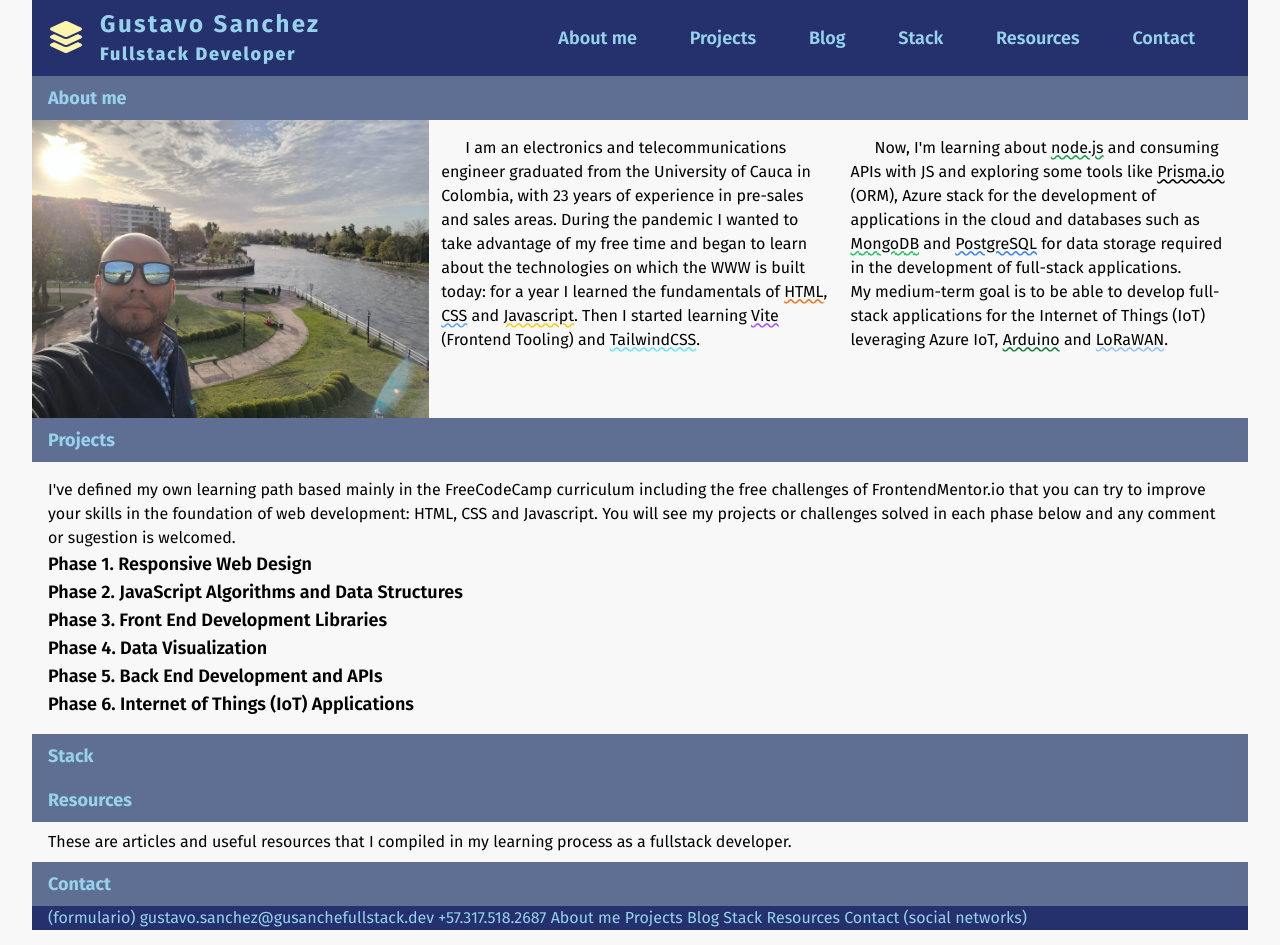
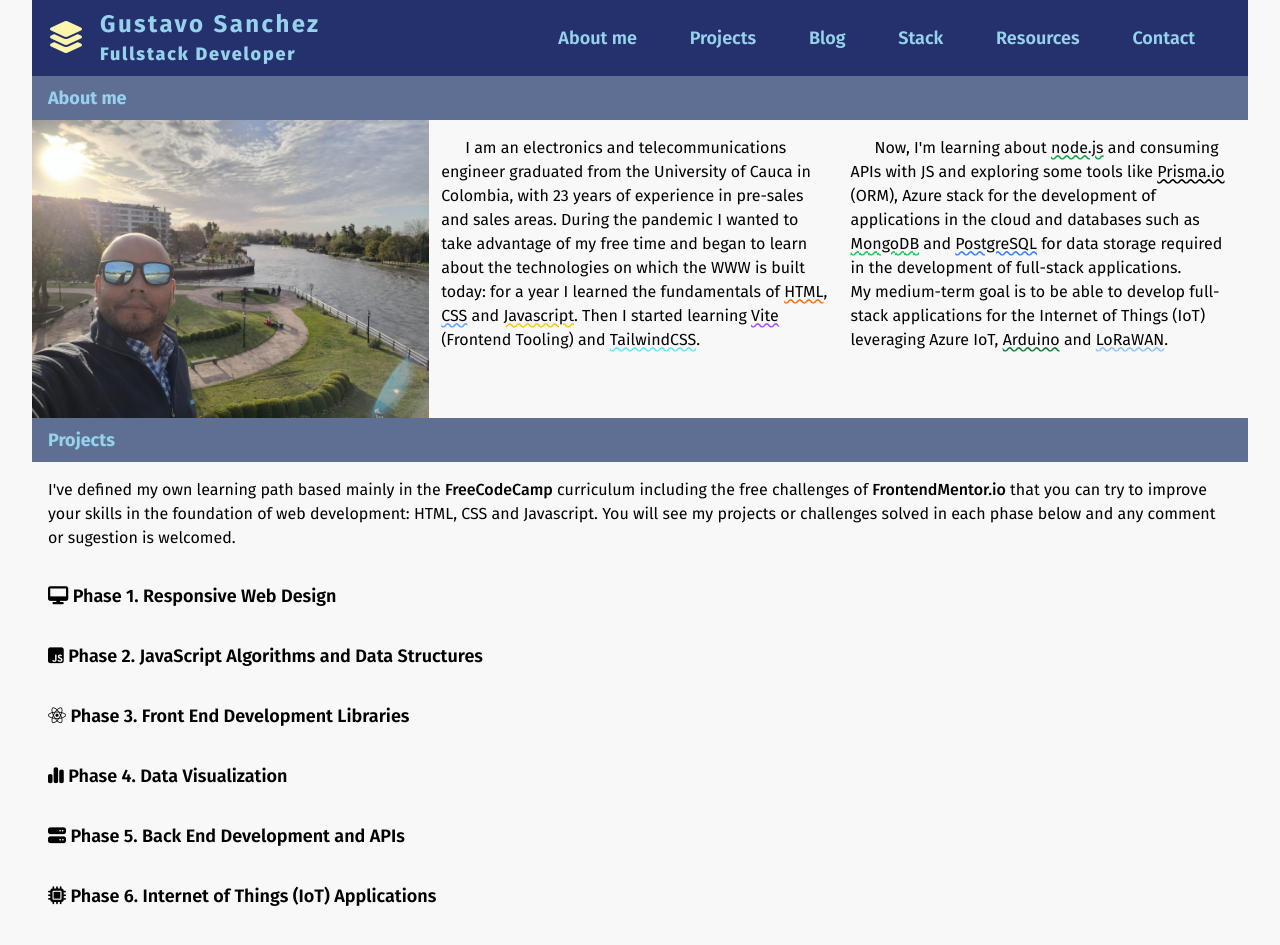
Before and after one commit to gusanchefullstack/gusanchefullstackdev-landing, a website built with Vite: page index.html in a window 1280 px wide. Shown: the top 945 px of the page. Built offline with nearby package versions, Linux system fonts and the light colour scheme.

Commit message:
Add styles to project's section

```diff
--- a/index.html
+++ b/index.html
@@ -82,19 +82,20 @@
         </div>
         <h2 id="projects" class="section-bar">Projects</h2>
         <div class="px-4 py-4">
-          <p>
-            I've defined my own learning path based mainly in the FreeCodeCamp
-            curriculum including the free challenges of FrontendMentor.io that you
+          <p class="pb-8">
+            I've defined my own learning path based mainly in the <a class="font-medium" href="https://www.freecodecamp.org/learn" target="
+             _blank">FreeCodeCamp</a>
+            curriculum including the free challenges of <a class="font-medium" href="https://www.frontendmentor.io/" target="_blank">FrontendMentor.io</a> that you
             can try to improve your skills in the foundation of web development:
             HTML, CSS and Javascript. You will see my projects or challenges
             solved in each phase below and any comment or sugestion is welcomed.
 
-            <h3 class="phase-title">Phase 1. Responsive Web Design</h3>
-            <h3 class="phase-title">Phase 2. JavaScript Algorithms and Data Structures</h3>
-            <h3 class="phase-title">Phase 3. Front End Development Libraries</h3>
-            <h3 class="phase-title">Phase 4. Data Visualization</h3>
-            <h3 class="phase-title">Phase 5. Back End Development and APIs</h3>
-            <h3 class="phase-title">Phase 6. Internet of Things (IoT) Applications</h3>
+            <h3 class="phase-title"><i class="fa-solid fa-desktop"></i> Phase 1. Responsive Web Design</h3>
+            <h3 class="phase-title"><i class="fa-brands fa-square-js"></i> Phase 2. JavaScript Algorithms and Data Structures</h3>
+            <h3 class="phase-title"><i class="fa-brands fa-react"></i> Phase 3. Front End Development Libraries</h3>
+            <h3 class="phase-title"><i class="fa-solid fa-chart-simple"></i> Phase 4. Data Visualization</h3>
+            <h3 class="phase-title"><i class="fa-solid fa-server"></i> Phase 5. Back End Development and APIs</h3>
+            <h3 class="phase-title"><i class="fa-solid fa-microchip"></i> Phase 6. Internet of Things (IoT) Applications</h3>
           </p>
         </div>
         <h2 id="stack" class="section-bar">Stack</h2>
--- a/style.css
+++ b/style.css
@@ -23,6 +23,6 @@
   }
 
   .phase-title {
-    @apply text-lg font-semibold
+    @apply text-lg font-semibold pb-8
   }
 }
```
